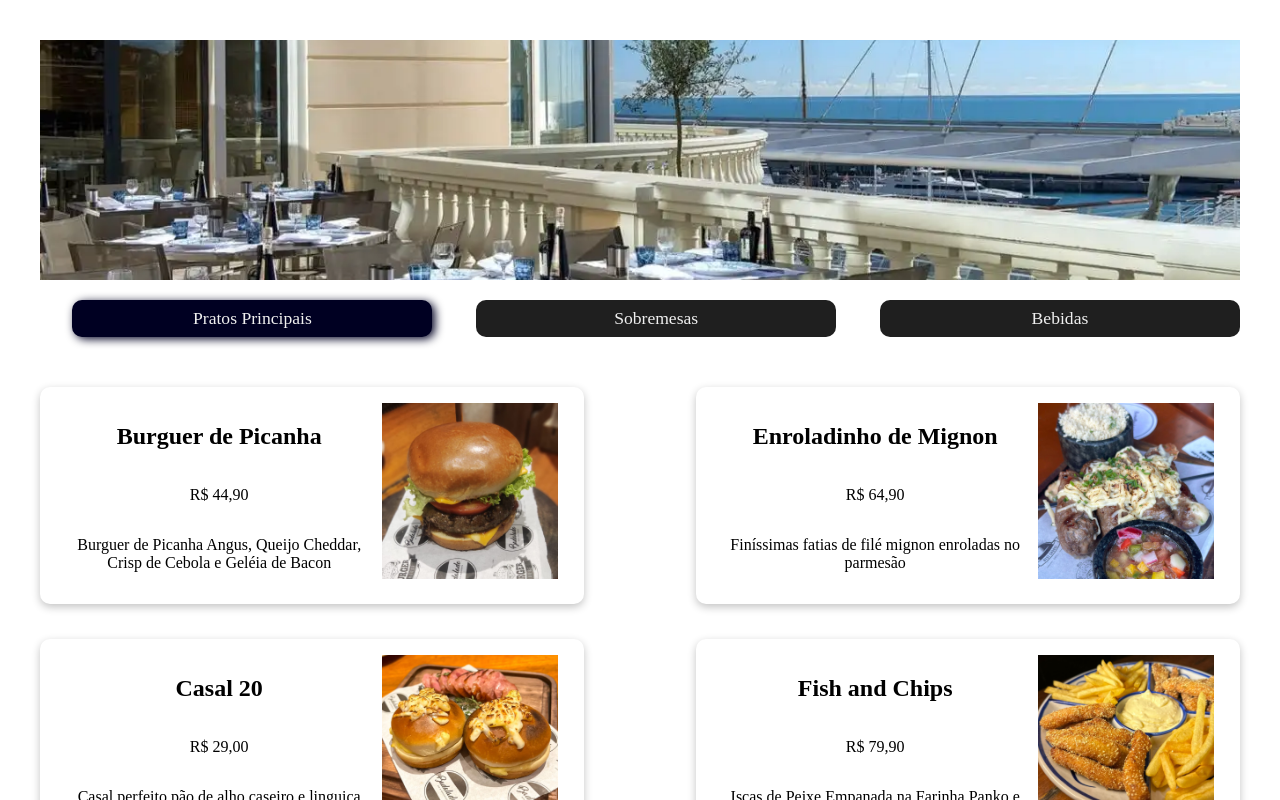
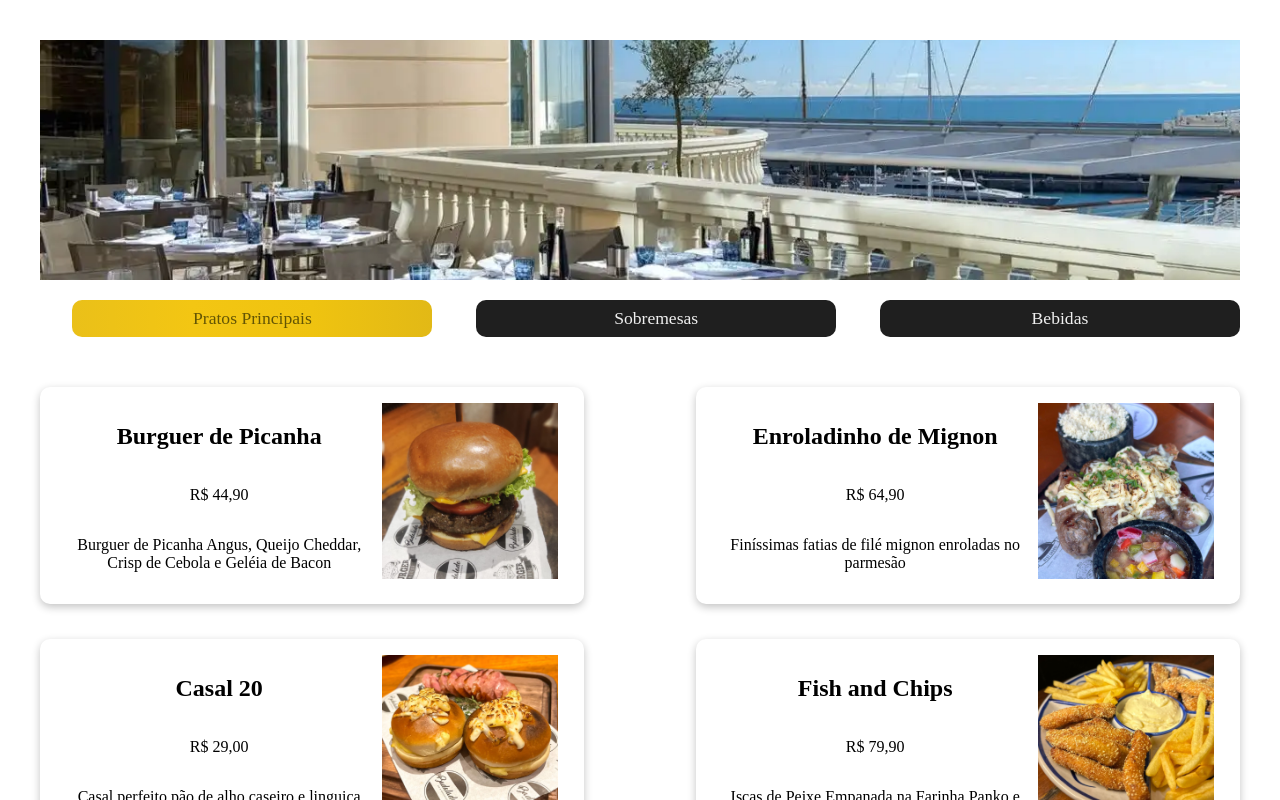
Before and after one commit to queiiroz/projeto-menu, a React (Vite) app: page / in a window 1280 px wide. In both pictures the pointer is over the label "Pratos Principais". Shown: the top 800 px of the page. Built offline with nearby package versions, Linux system fonts and the light colour scheme.

Commit message:
style nav e cards

```diff
--- a/src/App.css
+++ b/src/App.css
@@ -23,15 +23,19 @@
     cursor: pointer;
     font-size: 1.1rem;
     &:hover {
-      background-color: #002;
+      background-color: #4a4003;
+      -moz-transition: all .4s ease-in-out;
+      -o-transition: all .4s ease-in-out;
+      -webkit-transition: all .4s ease-in-out;
+      transition: all .2s ease-in-out;
     }
   }
 }
 
+input:checked + label {
+  background-image: linear-gradient(to right, #eac019, #f3c613, #efc310, #e2b916);
+  color: #635504;
 
-input:checked + label {
-  box-shadow: 3px 2px 10px #002;
-  background-color: #000050;
 }
 
 
@@ -42,6 +46,7 @@ input:checked + label {
   justify-content: space-evenly;
   border-radius: 10px;
   box-shadow: rgba(0, 0, 0, 0.24) 0px 3px 8px;
+  transition: all 0.3s ease;
   & > img {
     height: 11rem;
   }
@@ -51,13 +56,17 @@ input:checked + label {
     justify-content: space-evenly;
     flex-basis: 60%;
     flex-grow: 0;
+
     & > h2 {
       font-weight: 600;
     }
   }
+  &:hover {
+    -webkit-transform: scale(1.1);
+    -ms-transform: scale(1.1);
+    transform: scale(1.02);
+  }
 }
-
-
 
 .menu {
   display: flex;
```
